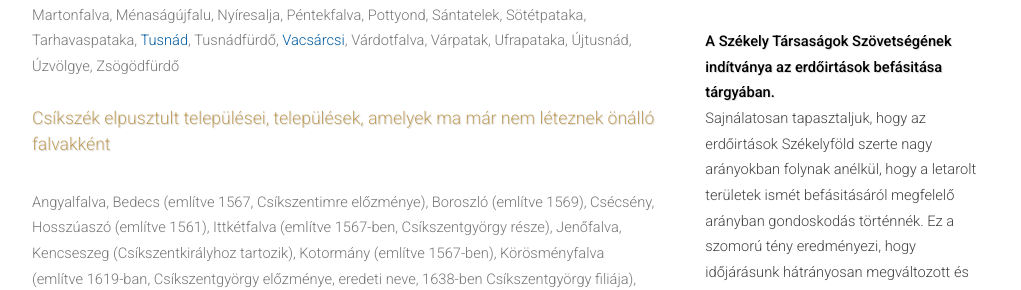
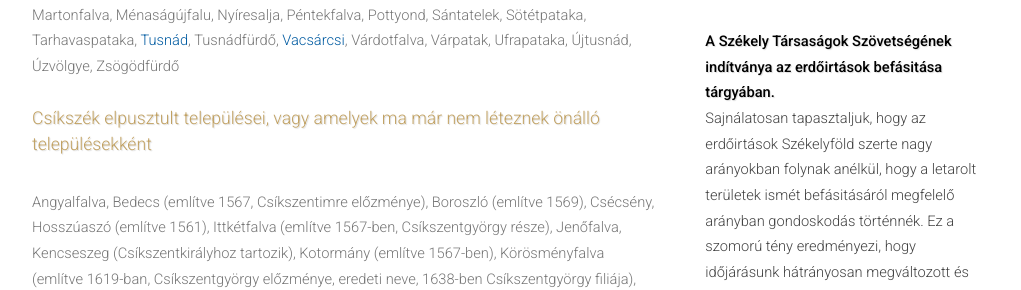
Before and after one commit to siculia/siculia.github.io, a Jekyll site: the page built from siculia-csikszek.html, in a window 1280 px wide and 900 px high, scrolled down 1016 px. Shown: the part 152-442 px from the top of the window, without its empty margins (128-1149 px from the left). Built offline with Jekyll 4.4.1, drawn with Linux system fonts in a browser that asks for light colours; nearby versions of some CDN libraries; library files that are not in the unit come from our copies.

Commit message:
Csíkszék tepelülései

```diff
--- a/siculia-csikszek.html
+++ b/siculia-csikszek.html
@@ -39,7 +39,7 @@ layout: default
 
 							<header>
 								<p>
-								<h3 class="byline">Csíkszék elpusztult települései, települések, amelyek ma már nem léteznek önálló falvakként</h3>
+								<h3 class="byline">Csíkszék elpusztult települései, vagy amelyek ma már nem léteznek önálló településekként</h3>
 							 </p>
 							</header>
 
```
